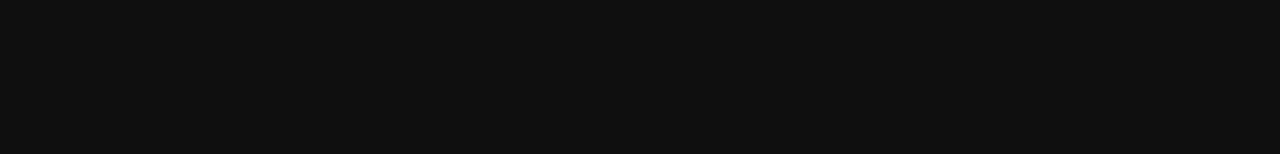
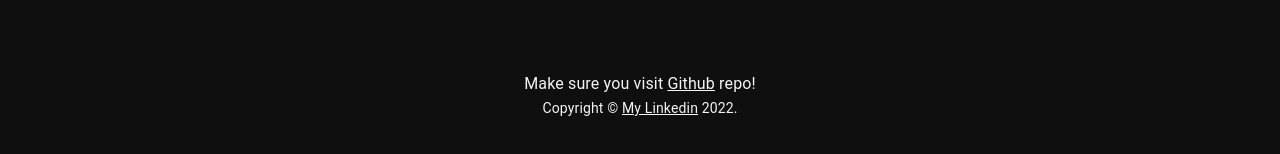
Before and after one commit to happy531/Movies-App, a React (Create React App) app: page /home in a window 1280 px wide. Shown: the part 274-428 px from the top of the page. Built offline with nearby package versions, Linux system fonts and the light colour scheme; no server answers.

Commit message:
Add Footer

```diff
--- a/src/App.tsx
+++ b/src/App.tsx
@@ -8,6 +8,7 @@ import Trending from "./pages/Home/Home";
 import Movies from "./pages/Movies/Movies";
 import Series from "./pages/Series/Series";
 import ContentDetail from "./pages/ContentDetail/ContentDetail";
+import Footer from "./components/Footer/Footer";
 
 import "./App.scss";
 
@@ -29,6 +30,7 @@ function App() {
           </Routes>
         </Container>
       </main>
+      <Footer />
     </BrowserRouter>
   );
 }
--- /dev/null
+++ b/src/components/Footer/Footer.tsx
@@ -0,0 +1,53 @@
+import React, { useEffect, useState } from "react";
+import { Box, Typography, Link } from "@mui/material";
+import { useLocation } from "react-router-dom";
+
+const Copyright: React.FC = () => {
+  return (
+    <Typography variant="body2" align="center">
+      {"Copyright © "}
+      <Link
+        color="inherit"
+        href="https://www.linkedin.com/in/j%C4%99drzej-weso%C5%82owski-2455941a4/"
+      >
+        My Linkedin
+      </Link>{" "}
+      {new Date().getFullYear()}
+      {"."}
+    </Typography>
+  );
+};
+
+const Footer: React.FC = () => {
+  const location = useLocation();
+  const [footerDisplay, setFooterDisplay] = useState<string>("block");
+  useEffect(() => {
+    setFooterDisplay("none");
+    setTimeout(() => {
+      setFooterDisplay("block");
+    }, 500);
+  }, [location]);
+
+  return (
+    <Box
+      sx={{
+        bgcolor: "#0F0F0F",
+        p: 8,
+        color: "#F5F5F5",
+        display: footerDisplay,
+      }}
+      component="footer"
+    >
+      <Typography variant="subtitle1" align="center" component="p">
+        Make sure you visit{" "}
+        <Link color="inherit" href="https://github.com/happy531/Movies-App">
+          Github
+        </Link>{" "}
+        repo!
+      </Typography>
+      <Copyright />
+    </Box>
+  );
+};
+
+export default Footer;
```
